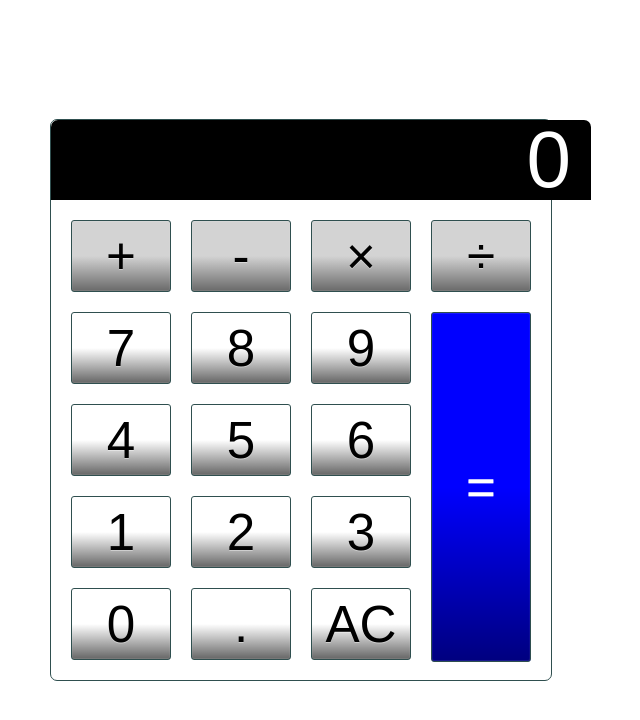
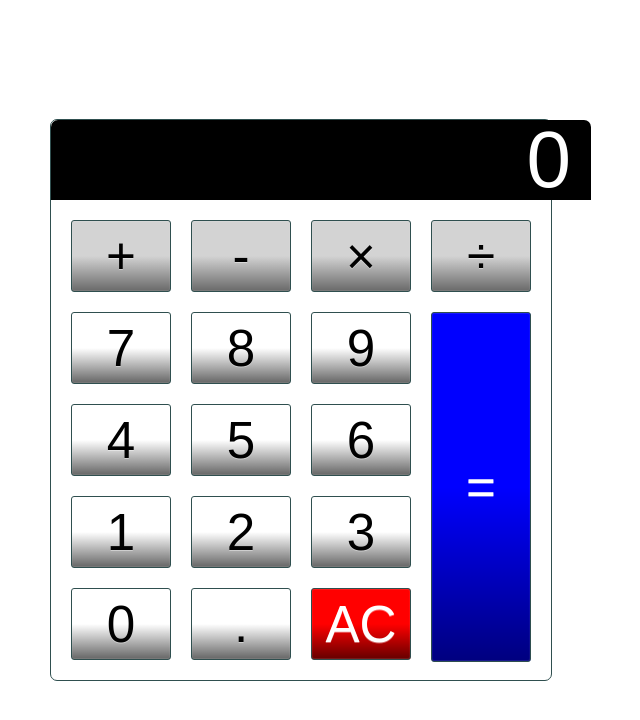
Before and after one commit to catpylnev/JavaScript_Projects, a plain HTML site: page Calculator/calculator.html in a window 1280 px wide. Shown: the whole page, without its empty margins (339-979 px from the left). Drawn offline with Linux system fonts and the light colour scheme.

Commit message:
Fixed All-Clear

```diff
--- a/Calculator/calculator.html
+++ b/Calculator/calculator.html
@@ -31,7 +31,7 @@
 
                 <button type="button" value="0">0</button>
                 <button type="button" class="decimal function" value=".">.</button>
-                <button type="button" value="all-clear function" value="all-clear">AC</button>
+                <button type="button" class="all-clear function" value="all-clear">AC</button>
 
                 <button type="button" class="equal-sign operator" value="=">=</button>
             </div>
```
